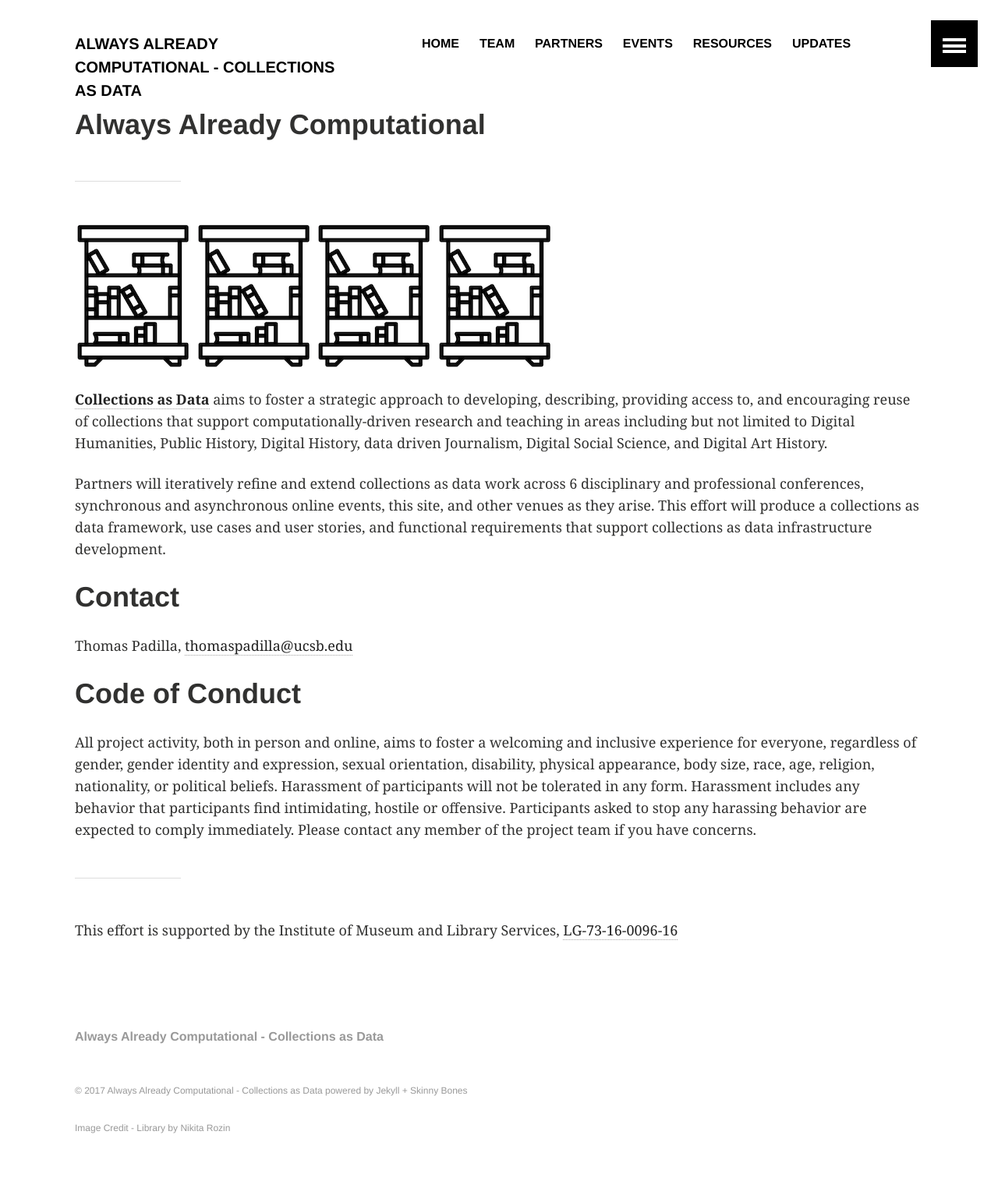
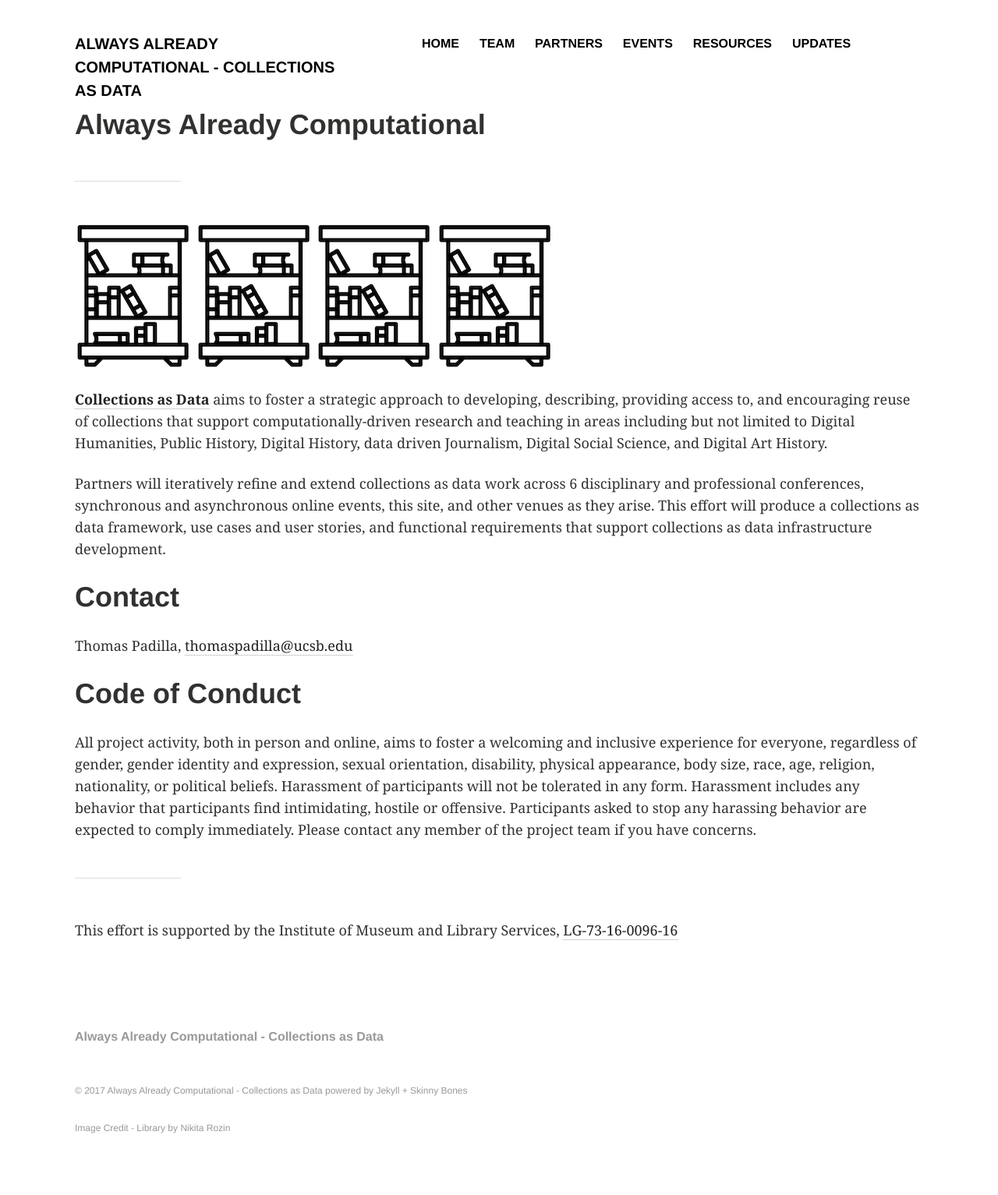
Before and after one commit to collectionsasdata/collectionsasdata.github.io, a Jekyll site: the page built from index.md, in a window 1280 px wide. Shown: the whole page at 78% size. Built offline with Jekyll 4.4.1, drawn with Linux system fonts in a browser that asks for light colours.

Commit message:
hide hamburger from medium breakpoint and up

```diff
--- a/_sass/_sliding-menu.scss
+++ b/_sass/_sliding-menu.scss
@@ -49,6 +49,9 @@
     @include media($large) {
       transform: translateX(em(-900)); /* reset slide position */
     }
+  }
+  @include media($medium) {
+    display: none;
   }
 }
 
```
